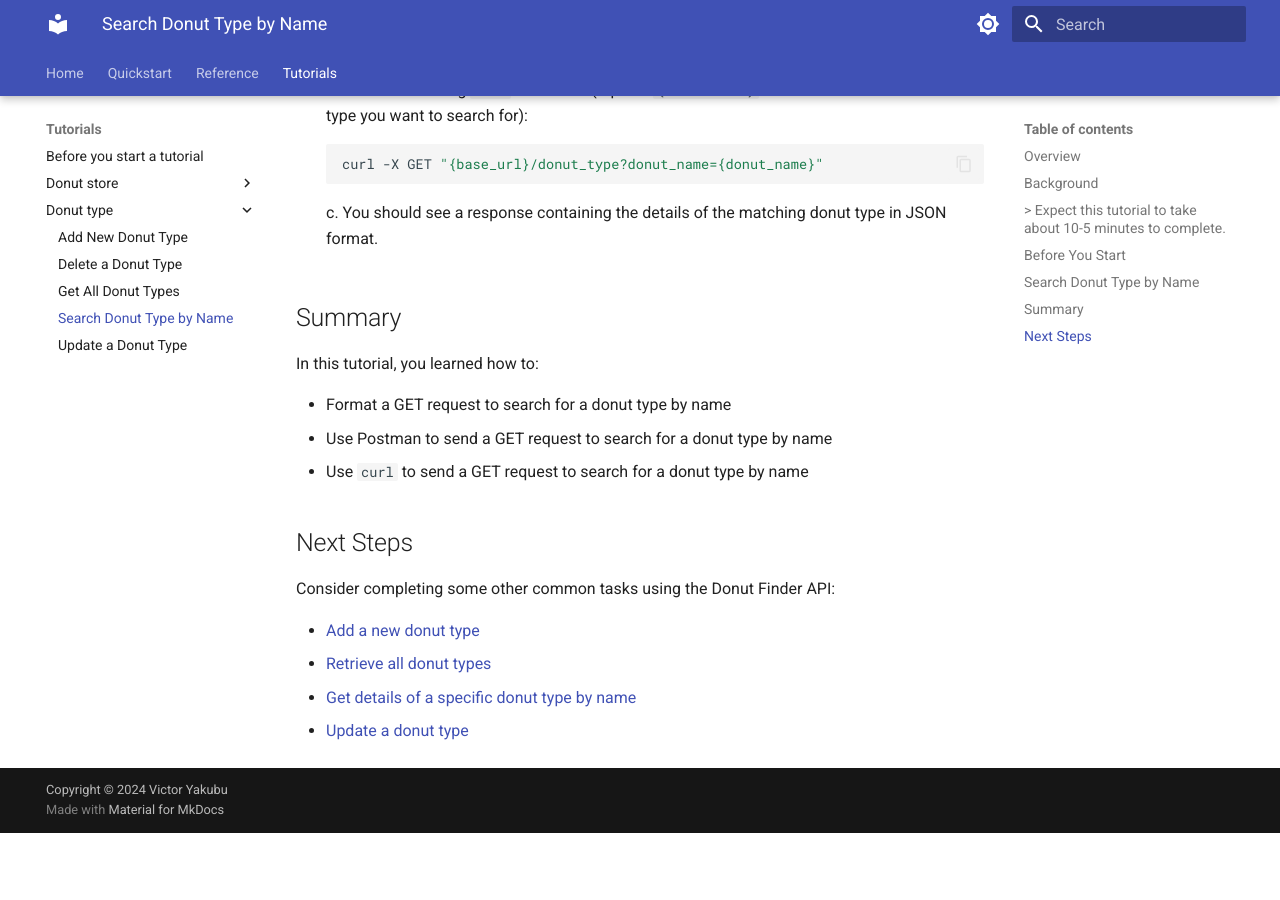
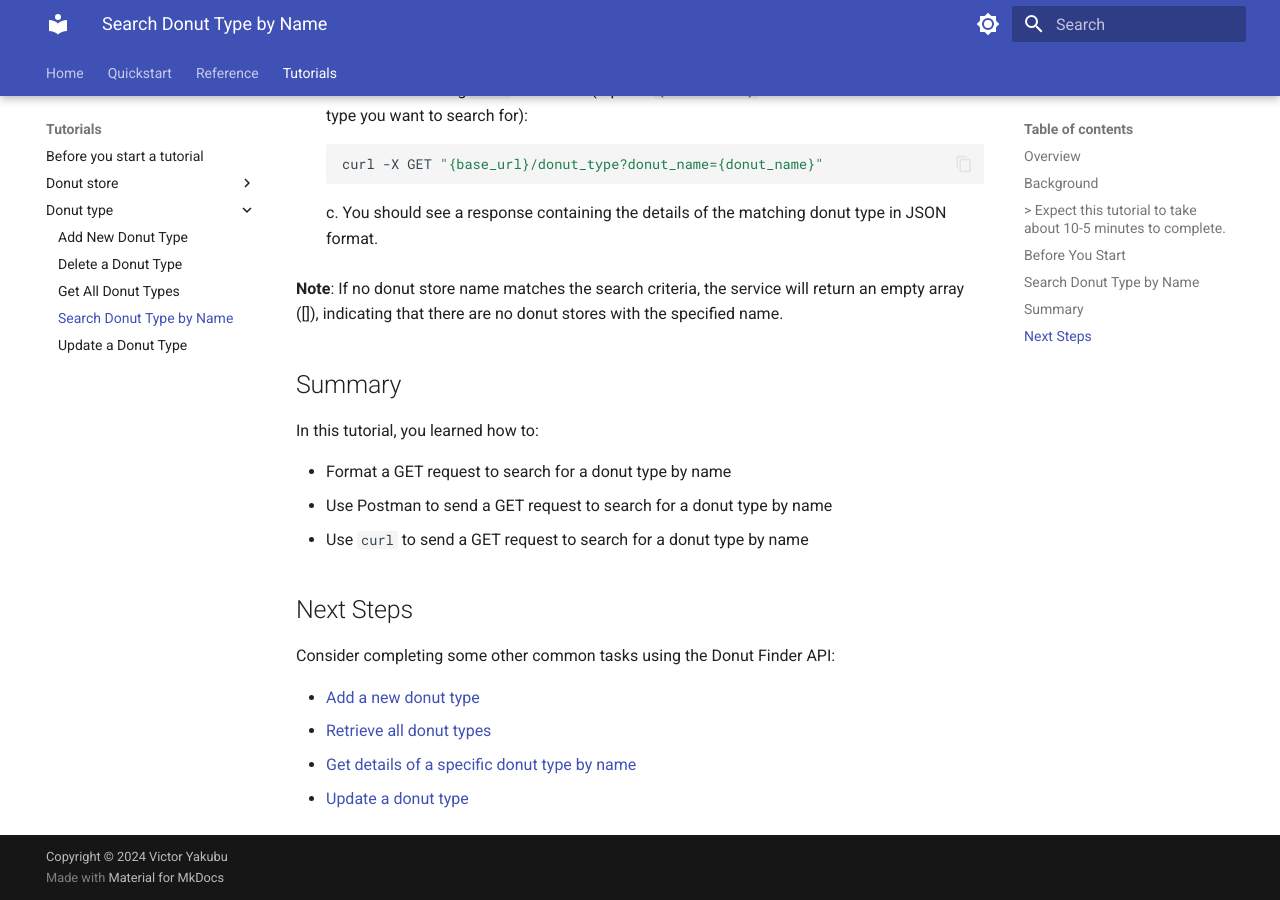
Before and after one commit to Aviatorscode2/Donut-Finder, an MkDocs documentation site: the page built from docs/tutorials/donut-type/search-donut-types-by-name.md, in a window 1280 px wide and 900 px high, scrolled down 1612 px. Built offline with MkDocs 1.6.1 and Material for MkDocs 9.7.7, drawn with Linux system fonts in a browser that asks for light colours; before the commit the page ends 2445 px from its top, so only the background shows below that.

Commit message:
Added a minor note to 3 files

```diff
--- a/docs/tutorials/donut-type/search-donut-types-by-name.md
+++ b/docs/tutorials/donut-type/search-donut-types-by-name.md
@@ -62,6 +62,8 @@ To get started, you need to format and send a GET request to search for a donut
 
     c. You should see a response containing the details of the matching donut type in JSON format.
 
+**Note**: If no donut store name matches the search criteria, the service will return an empty array ([]), indicating that there are no donut stores with the specified name.
+
 ## Summary
 
 In this tutorial, you learned how to:
```
Also changed, not shown: docs/tutorials/donut-store/filter-store-by-location.md (+2 -0 lines), docs/tutorials/donut-store/get-donut-store-by-id.md (+2 -0 lines).
